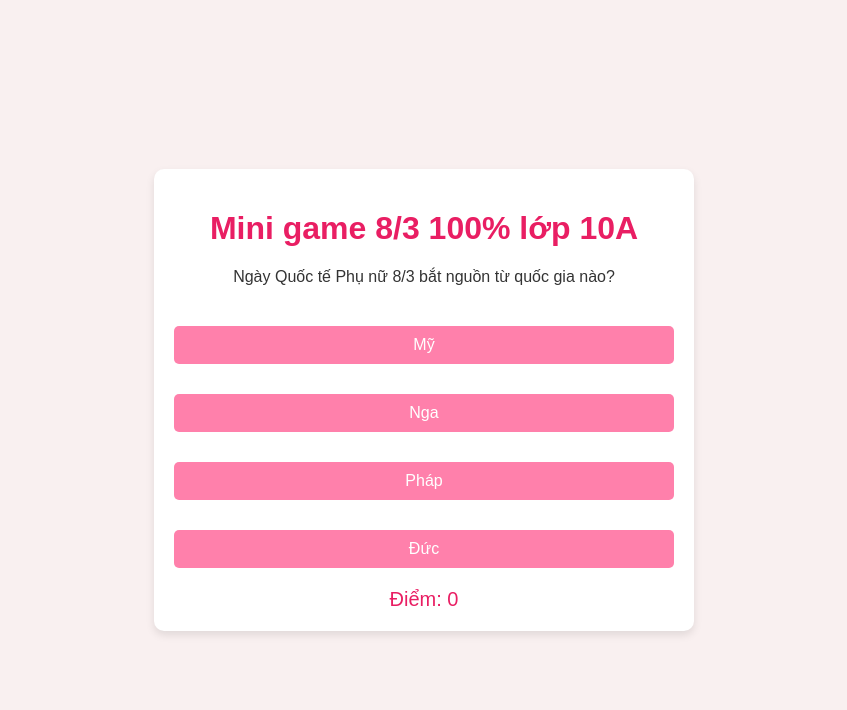
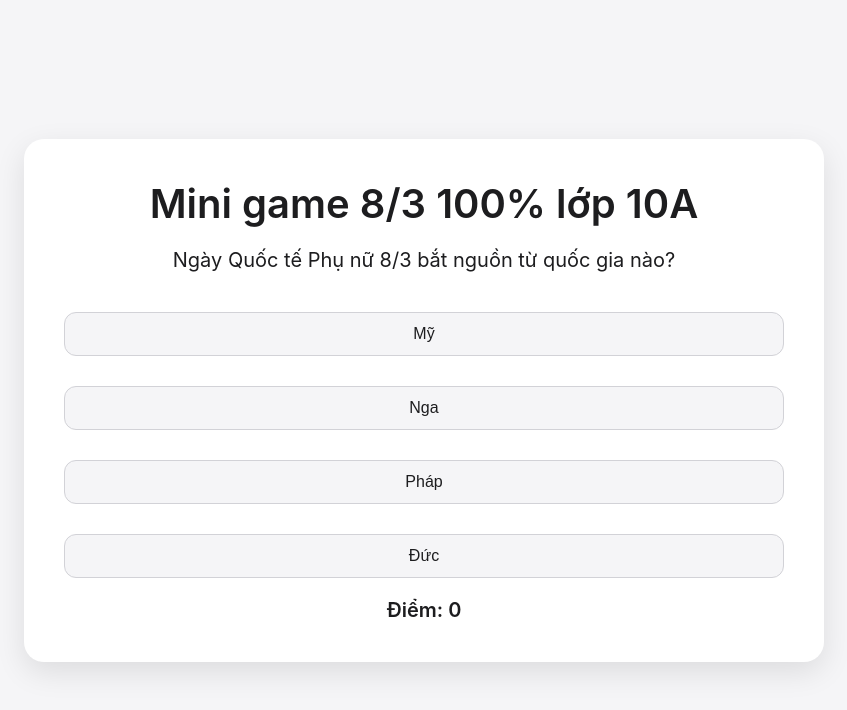
Before and after one commit to HuyKiki/8-3-game, a plain HTML site: page index.html in a window 1280 px wide. Both pictures are taken after a click on the button "Bắt đầu". Shown: the whole page, without its empty margins (216-1063 px from the left). Drawn offline with Linux system fonts and the light colour scheme; some packages are replaced by stand-ins of ours; a script that the page names is missing.

Commit message:
Update style.css

```diff
--- a/style.css
+++ b/style.css
@@ -1,72 +1,105 @@
+/* Reset CSS */
+* {
+    margin: 0;
+    padding: 0;
+    box-sizing: border-box;
+}
+
+/* Body và nền */
 body {
-    font-family: Arial, sans-serif;
-    background-color: #f9f0f0;
-    color: #333;
+    font-family: -apple-system, BlinkMacSystemFont, "Segoe UI", Roboto, "Helvetica Neue", Arial, sans-serif;
+    background-color: #f5f5f7;
+    color: #1d1d1f;
     display: flex;
     justify-content: center;
     align-items: center;
-    height: 100vh;
+    min-height: 100vh;
     margin: 0;
 }
 
+/* Container */
 .container {
+    background-color: #ffffff;
+    padding: 40px;
+    border-radius: 20px;
+    box-shadow: 0 10px 30px rgba(0, 0, 0, 0.1);
     text-align: center;
-    background-color: #fff;
-    padding: 20px;
-    border-radius: 10px;
-    box-shadow: 0 4px 8px rgba(0, 0, 0, 0.1);
-    max-width: 500px;
+    max-width: 800px;
     width: 100%;
+    animation: fadeIn 0.5s ease-in-out;
 }
 
+/* Tiêu đề */
 h1 {
-    color: #e91e63;
+    font-size: 2.5rem;
+    font-weight: 600;
+    margin-bottom: 20px;
+    color: #1d1d1f;
 }
 
+/* Nút bấm */
 button {
-    background-color: #e91e63;
-    color: white;
+    background-color: #007aff;
+    color: #ffffff;
     border: none;
-    padding: 10px 20px;
-    font-size: 16px;
-    border-radius: 5px;
+    padding: 12px 24px;
+    font-size: 1rem;
+    border-radius: 12px;
     cursor: pointer;
+    transition: background-color 0.3s ease, transform 0.3s ease;
     margin-top: 20px;
 }
 
 button:hover {
-    background-color: #d81b60;
+    background-color: #0066cc;
+    transform: scale(1.05);
+}
+
+/* Câu hỏi và đáp án */
+#cauHoi {
+    font-size: 1.25rem;
+    margin-bottom: 20px;
 }
 
 .dap-an {
-    margin-top: 20px;
     display: flex;
     flex-direction: column;
     gap: 10px;
 }
 
 .dap-an button {
-    background-color: #ff80ab;
-    color: white;
-    border: none;
-    padding: 10px;
-    border-radius: 5px;
+    background-color: #f5f5f7;
+    color: #1d1d1f;
+    border: 1px solid #d2d2d7;
+    padding: 12px;
+    border-radius: 12px;
     cursor: pointer;
+    transition: background-color 0.3s ease, transform 0.3s ease;
 }
 
 .dap-an button:hover {
-    background-color: #ff4081;
+    background-color: #007aff;
+    color: #ffffff;
+    transform: scale(1.05);
 }
 
+/* Thông báo và điểm số */
 .thong-bao {
     margin-top: 20px;
-    font-size: 18px;
-    color: #e91e63;
-    font-weight: bold;
+    font-size: 1rem;
+    color: #007aff;
+    font-weight: 500;
 }
 
 .diem-so {
     margin-top: 20px;
-    font-size: 20px;
-    color: #e91e63;
+    font-size: 1.25rem;
+    color: #1d1d1f;
+    font-weight: 600;
 }
+
+/* Hiệu ứng fade-in */
+@keyframes fadeIn {
+    from { opacity: 0; }
+    to { opacity: 1; }
+}
```
